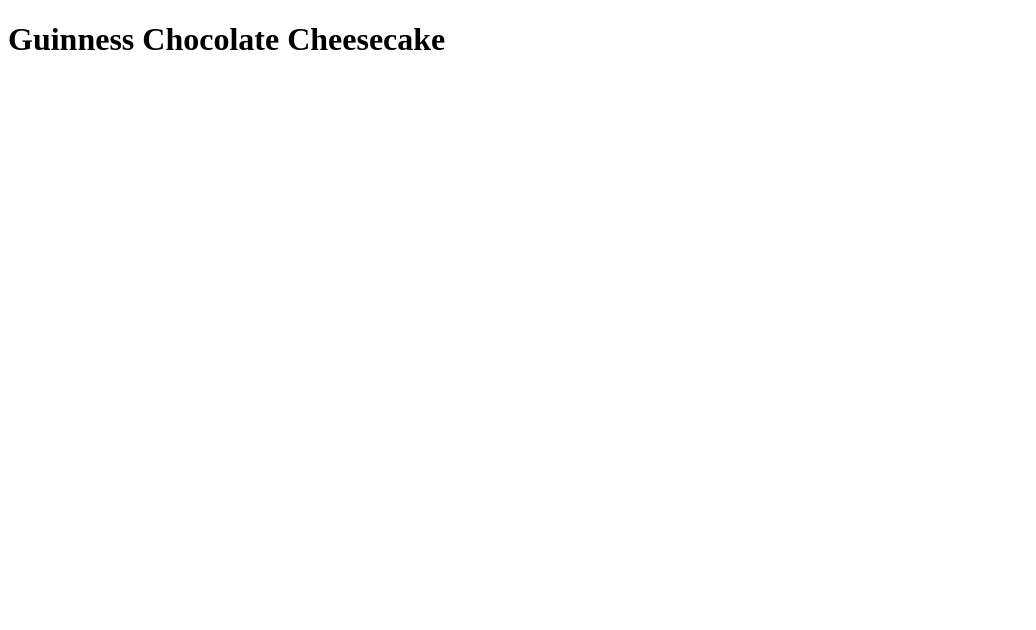
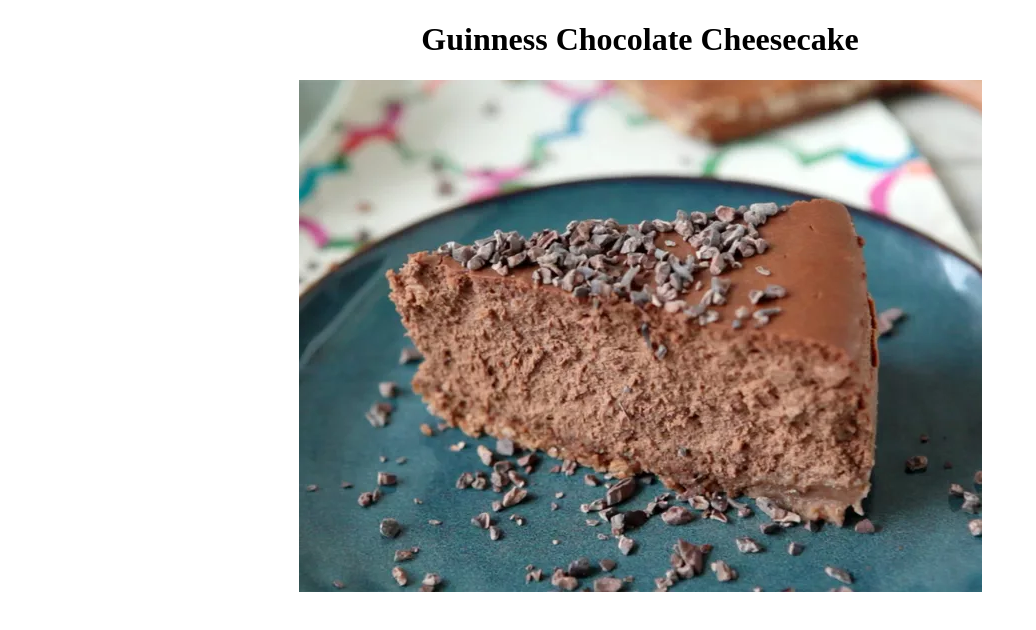
Before and after one commit to Gallowsx/odin-recipes, a plain HTML site: page recipes/guinness-chocolate-cheesecake.html in a window 1280 px wide. Shown: the whole page, without its empty margins (0-1036 px from the left). Drawn offline with Linux system fonts and the light colour scheme.

Commit message:
Add image to recipe

```diff
--- a/recipes/guinness-chocolate-cheesecake.html
+++ b/recipes/guinness-chocolate-cheesecake.html
@@ -5,6 +5,10 @@
         <title>Guiness Chocolate Cheesecake</title>
     </head>
     <body>
+        <center>
         <h1>Guinness Chocolate Cheesecake</h1>
+        <img src="../images/guinesscheesecake.png" alt=A piece of cheesecake.>
+
+        </center>
     </body>
 </html>
```
Also changed, not shown: images/guinesscheesecake.png (added), images/guinnesscheesecake.webp (added).
